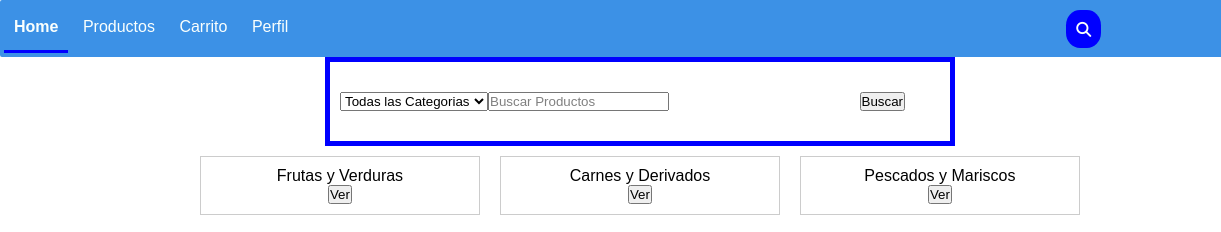
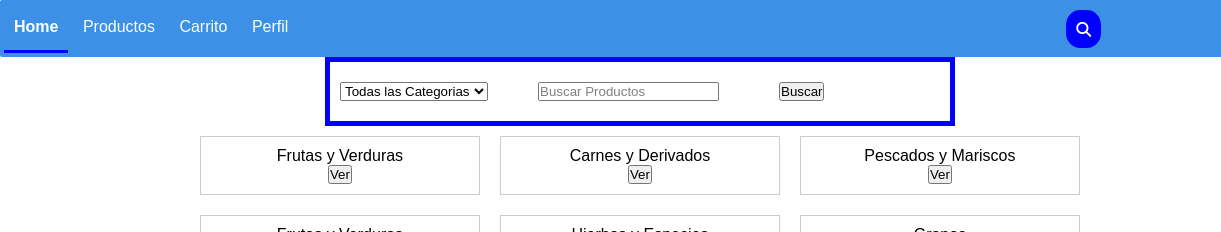
Before and after one commit to spiruto/grupo-3_ingenieria_1, a website: page src/public/views/categoriasProductos.html in a window 1280 px wide. Shown: the top 232 px of the page, 0-1221 px from the left. Drawn offline with Linux system fonts and the light colour scheme; files that its build step writes are made by us from their sources; files whose address does not match are found by name.

Commit message:
update 7

```diff
--- a/src/public/assets/css/main.css
+++ b/src/public/assets/css/main.css
@@ -299,12 +299,24 @@ nav svg {
 }
 
 .boxHeaderMenuCategories{
-  margin: 20px 0;
-  padding-right: 35px;
+  margin: 10px 0;
+  padding-right: 5px;
+}
+.boxHeaderMenuCategories input{
+  margin-left: 50px !important;
 }
 
 .boxHeaderMenuCategories:nth-child(2) {
   margin-left: auto;
+}
+
+.boxHeaderMenuCategories button {
+  margin-left: 60px;
+}
+
+.buttonSearch{
+  display: flex;
+  align-items: left;
 }
 
 .containerProductCategories {
--- a/src/public/views/categoriasProductos.html
+++ b/src/public/views/categoriasProductos.html
@@ -27,8 +27,11 @@
             </form>
     </div>
 
-    <div class="boxHeaderMenuCategories"><input type="search" placeholder="Buscar Productos"></div>
-    <div class="boxHeaderMenuCategories"><button type="">Buscar</button></div>
+    <div class="boxHeaderMenuCategories">
+        <input type="search" placeholder="Buscar Productos" class="buttonSearch">
+        <button type="">Buscar</button>
+    </div>
+
 
 </div>
 
```
Also changed, not shown: src/public/views/perfilVendor.html (+1 -1 lines), 2 other files.
